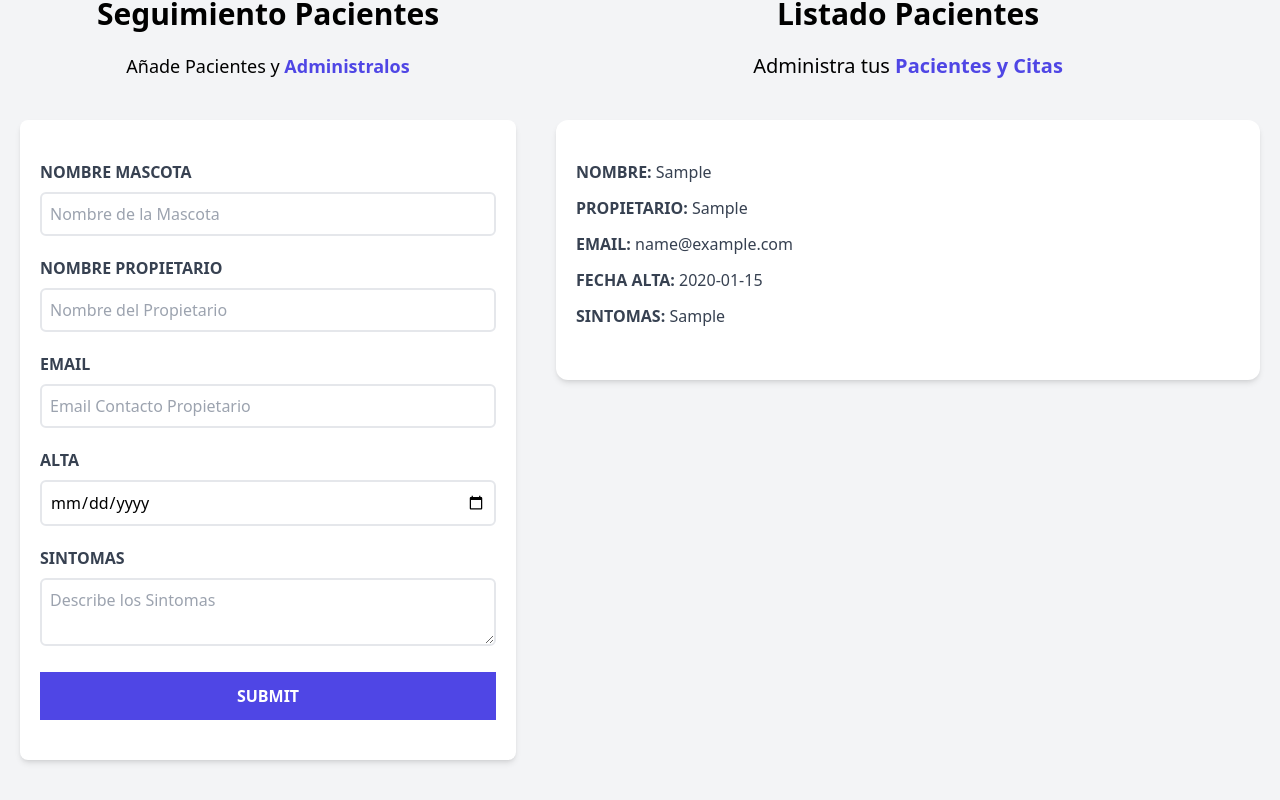
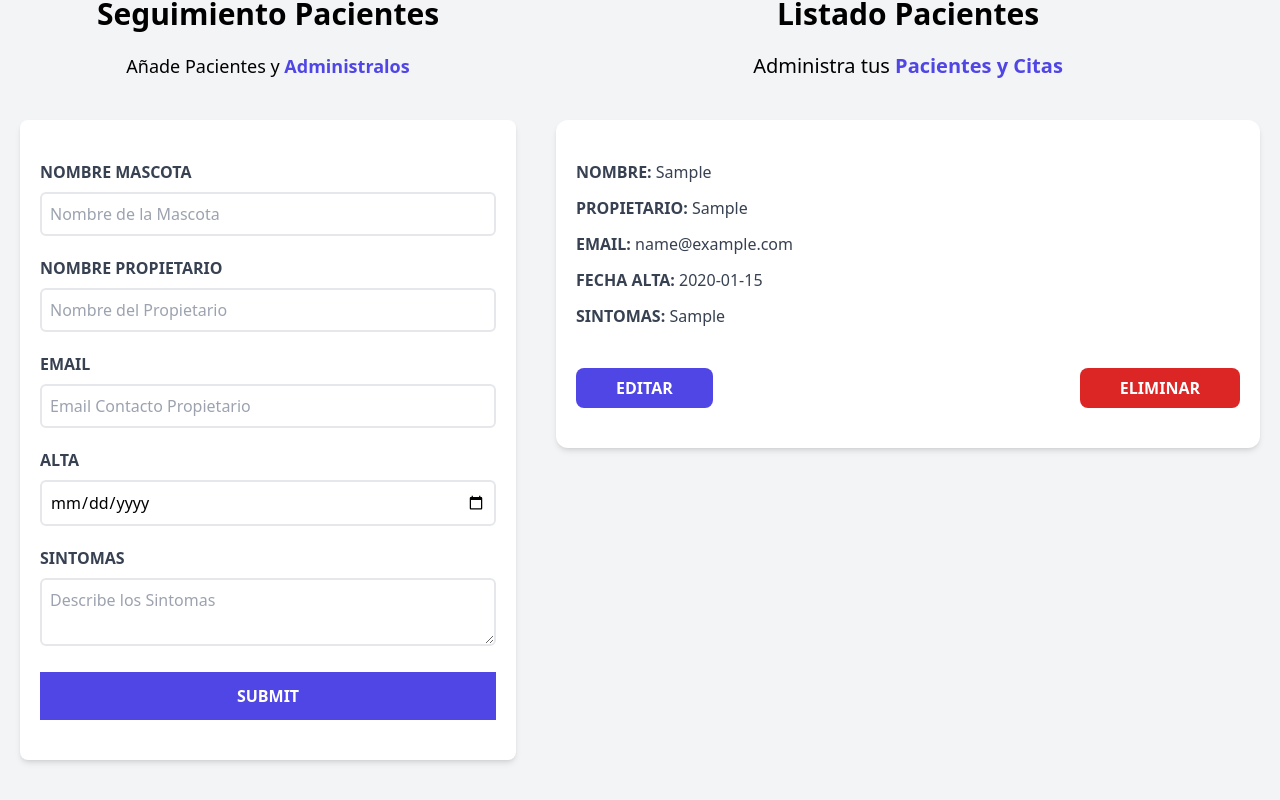
Before and after one commit to Chahemon/Proyecto_1_React_Udemy, a React (Vite) app: page / in a window 1280 px wide. Both pictures are taken after typing "Sample", "Sample", "name@example.com", "2020-01-15", "Sample" into the empty fields and a click on the input 268 px from the left and 876 px from the top of the page. Shown: the part 180-980 px from the top of the page. Built offline with nearby package versions, Linux system fonts and the light colour scheme.

Commit message:
Botones agregados

```diff
--- a/src/components/Paciente.jsx
+++ b/src/components/Paciente.jsx
@@ -27,6 +27,19 @@
           <span className="font-normal normal-case">{sintomas}</span>
         </p>
 
+        <div className="flex justify-between mt-10">
+          <button type="button"
+          className="py-2 px-10 bg-indigo-600 hover:bg-indigo-700 text-white font-bold
+                      uppercase rounded-lg"
+          >Editar</button>
+
+          <button type="button"
+          className="py-2 px-10 bg-red-600 hover:bg-red-700 text-white font-bold
+          uppercase rounded-lg"
+          >Eliminar</button>
+        </div>
+
+
       </div>
   )
 }
```
